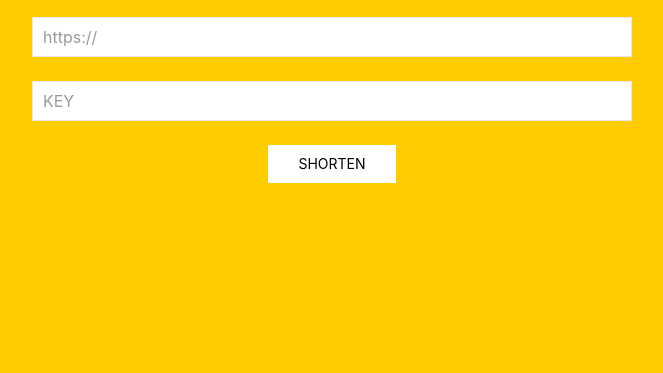
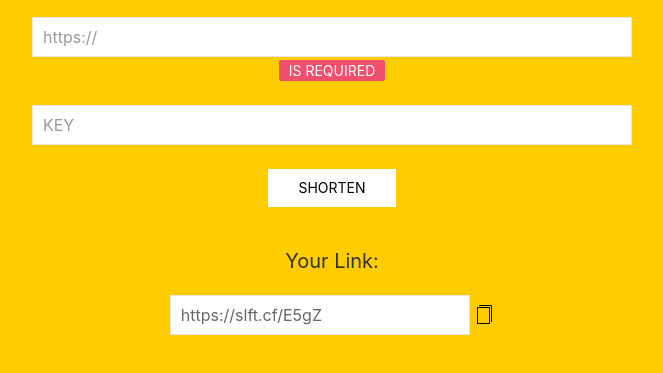
Before and after one commit to timkmpe/timkmpe.github.io, a plain HTML site: page index.html in a window 1280 px wide. Shown: the part 45-418 px from the top of the page, without its empty margins (308-971 px from the left). Drawn offline with Linux system fonts and the light colour scheme.

Commit message:
add copy paste func.

```diff
--- a/index.html
+++ b/index.html
@@ -12,6 +12,7 @@
 
     <script src="js/uikit.min.js"></script>
     <script src="js/uikit-icons.min.js"></script>
+    <script src="js/copypaste.js"></script>
 
 </head>
 <body>
@@ -23,6 +24,7 @@
         <form>
             <div class="uk-width-1-2@s">
                 <input class="uk-input" type="text" placeholder="https://" required>
+                <span class="uk-label uk-label-danger">is required</span>
             </div>
             <br>
             <div class="uk-width-1-2@s">
@@ -32,6 +34,10 @@
             <button type="submit" class="uk-button slft-btn-yellow">Shorten</button>
         </form>
 
+        <h4>Your Link:</h4>
+        <input class="uk-input uk-width-1-4@s" id="text1" value="https://slft.cf/E5gZ" type="text" readonly> <span uk-icon="copy" uk-tooltip="Copy to Clipboard" onclick="copypaste()"></span>
+
+
     </center>
 </div>
 
--- /dev/null
+++ b/js/copypaste.js
@@ -0,0 +1,5 @@
+function copypaste() {
+    var copyText = document.getElementById("text1");
+    copyText.select();
+    document.execCommand("copy");
+}
```
